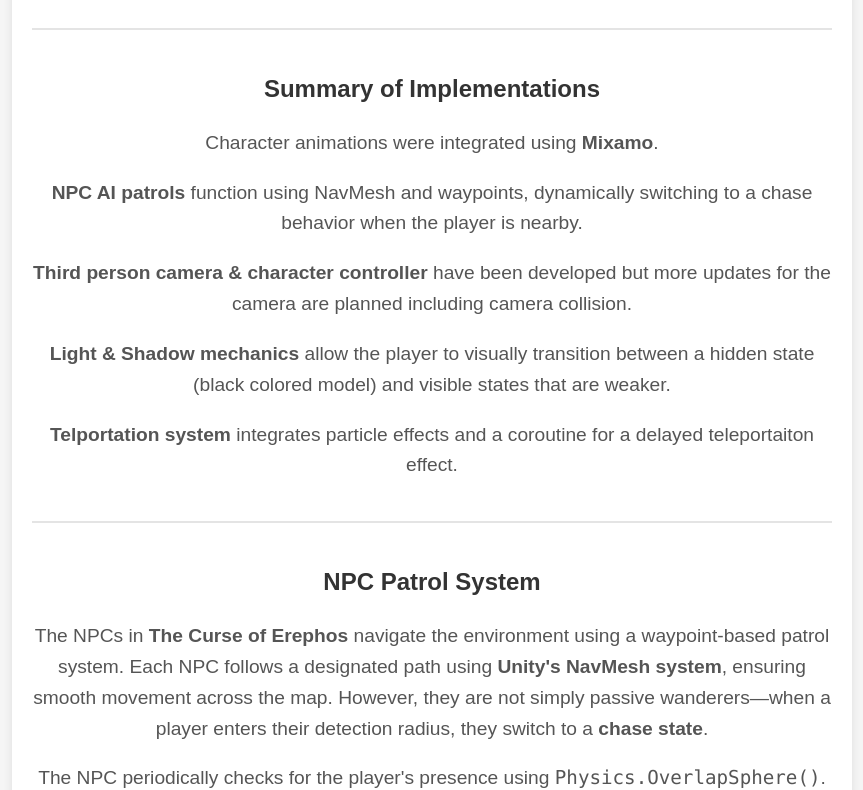
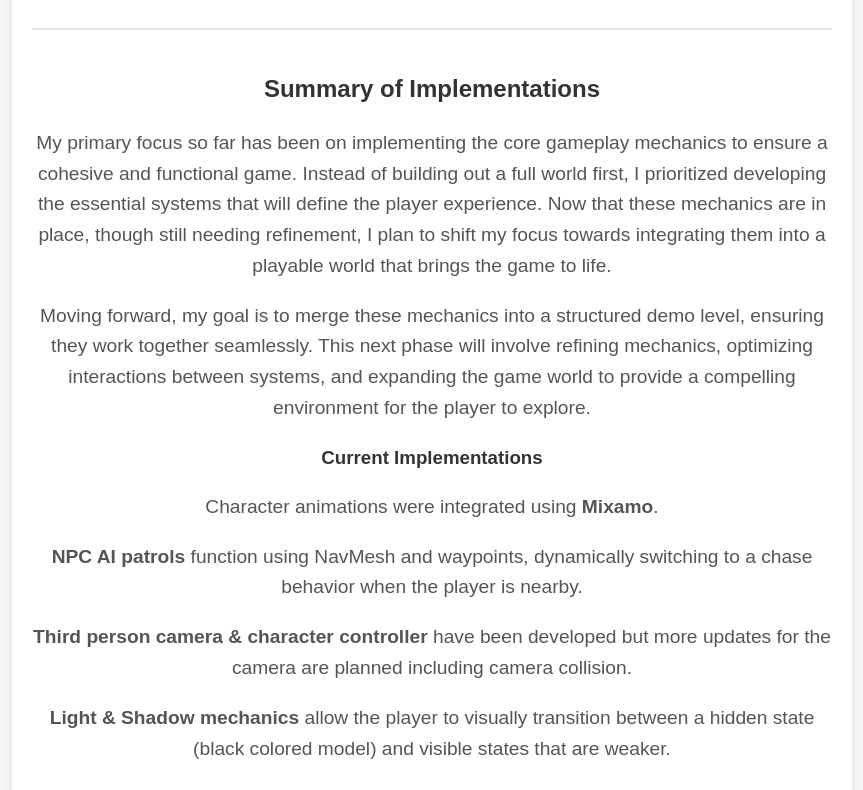
Before and after one commit to MichaelWHamilton/criticalfailcoding, a React (Create React App) app: page /AdvGameProgramming in a window 1280 px wide. Shown: the part 1780-2570 px from the top of the page, without its empty margins (208-1071 px from the left). Built offline with nearby package versions, Linux system fonts and the light colour scheme.

Commit message:
summary for implementations

```diff
--- a/src/pages/AdvGameProgramming.js
+++ b/src/pages/AdvGameProgramming.js
@@ -87,7 +87,24 @@ const AdvGameProgrammingReport = () => {
 
             {/* Current Implementations */}
             <section>
-                <h2>Summary of Implementations</h2>
+            <h2>Summary of Implementations</h2>
+
+            <p>
+                My primary focus so far has been on implementing the core gameplay mechanics
+                to ensure a cohesive and functional game. Instead of building out a full world first,
+                I prioritized developing the essential systems that will define the player experience.
+                Now that these mechanics are in place, though still needing refinement, I plan to shift my focus
+                towards integrating them into a playable world that brings the game to life.
+            </p>
+
+            <p>
+                Moving forward, my goal is to merge these mechanics into a structured demo level,
+                ensuring they work together seamlessly. This next phase will involve refining mechanics,
+                optimizing interactions between systems, and expanding the game world to provide
+                a compelling environment for the player to explore.
+            </p>
+
+            <h3>Current Implementations</h3>
                 <p>
                     Character animations were integrated using <strong>Mixamo</strong>.
                 </p>
@@ -770,8 +787,9 @@ if (hitColliders.Length > 0)
             <section>
                 <h2>Conclusion</h2>
                 <p>
-                    The development of *The Curse of Erephos* focuses on blending **stealth gameplay, supernatural abilities, and moral dilemmas** into an engaging experience.
-                    Future development will expand teleportation and integrate disguise mechanics, and expand the game’s lore to create a truly immersive world.
+                    The development of <strong>The Curse of Erephos</strong> focuses on blending stealth gameplay, supernatural abilities, and moral dilemmas into an engaging experience.
+                    Future development will expand current mechanics, and focus on expanding and building the world that the player will interact with.
+
                 </p>
             </section>
 
```
